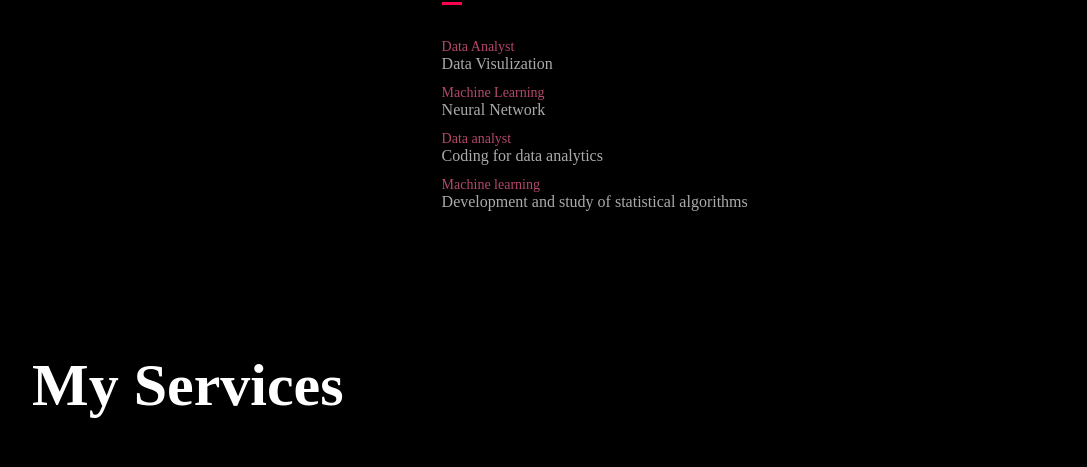
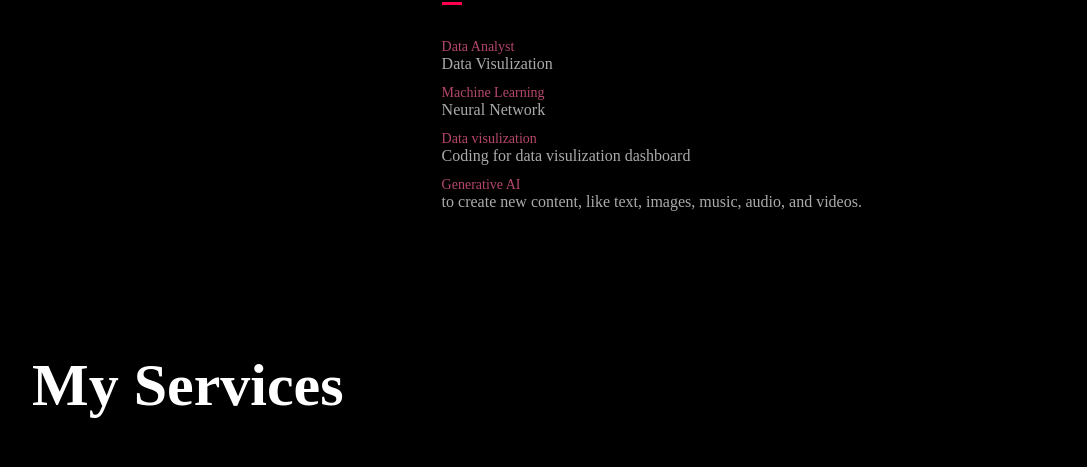
Before and after one commit to sah-pro/AanandsahKUMAR.github.io, a plain HTML site: page index.html in a window 1280 px wide. Shown: the part 1469-1936 px from the top of the page, without its empty margins (96-1183 px from the left). Drawn offline with Linux system fonts and the light colour scheme.

Commit message:
Update index.html

```diff
--- a/index.html
+++ b/index.html
@@ -65,8 +65,8 @@
                         <ul>
                             <li><span>Data Analyst</span><br>Data Visulization</li>
                             <li><span>Machine Learning</span><br>Neural Network</li>
-                            <li><span>Data analyst</span><br>Coding for data analytics</li>
-                            <li><span>Machine learning</span><br>Development and study of statistical algorithms</li>
+                            <li><span>Data visulization</span><br>Coding for data visulization dashboard</li>
+                            <li><span>Generative AI</span><br>to create new content, like text, images, music, audio, and videos.</li>
                         </ul>
                     </div>
                     <div class="tab-contents" id="experience">
@@ -79,7 +79,7 @@
                             <li><span>2023</span><br>Data Analyst Traning at internship Studio</li>
                             <li><span>2023</span><br>Data Visulization designing traning</li>
                             <li><span>2022-2026</span><br>B.tech in Information Technology from GNIT,Hyderabad</li>
-                            <li><span>2020-2022</span><br>+2 from Happyland +2 campus , Saptari,Nepal</li>
+                            <li><span>2019-2021</span><br>+2 from Happyland +2 campus , Saptari,Nepal</li>
                         </ul>
                     </div>
                 </div>
```
